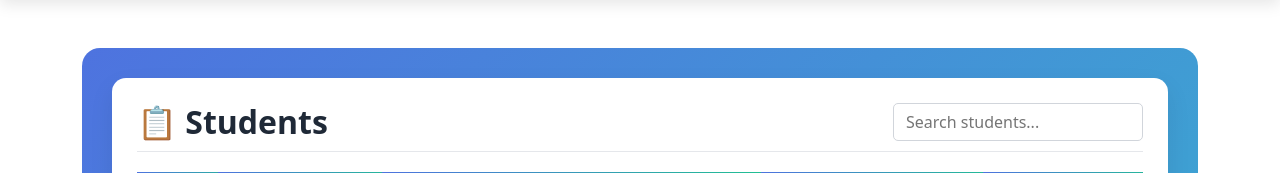
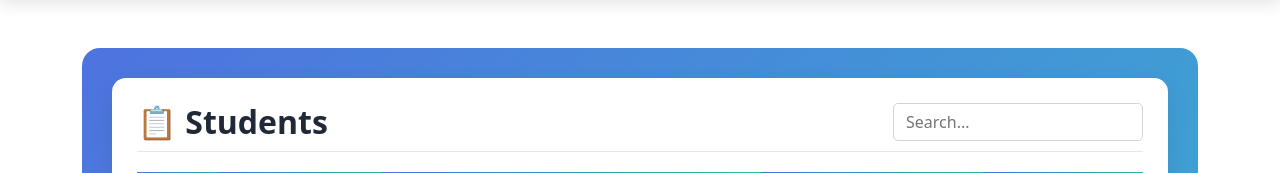
Before and after one commit to fsulthanaibrahim-hue/Week-3-Django-2, a Django app: page /students/ in a window 1280 px wide. Shown: the part 74-247 px from the top of the page. Run offline with Django 5.2, Linux system fonts and the light colour scheme; data comes from the database, SQL or seed files in the repository.

Commit message:
Week-3 Django-2

```diff
--- a/students/templates/students/student_list.html
+++ b/students/templates/students/student_list.html
@@ -108,7 +108,7 @@ tbody tr:hover {
             <!-- Header -->
             <div class="page-header">
                 <h2>📋 Students</h2>
-                <input type="text" id="studentSearchInput" class="search-input" placeholder="Search students...">
+                <input type="text" id="studentSearchInput" class="search-input" placeholder="Search...">
             </div>
 
             <!-- Table -->
```
